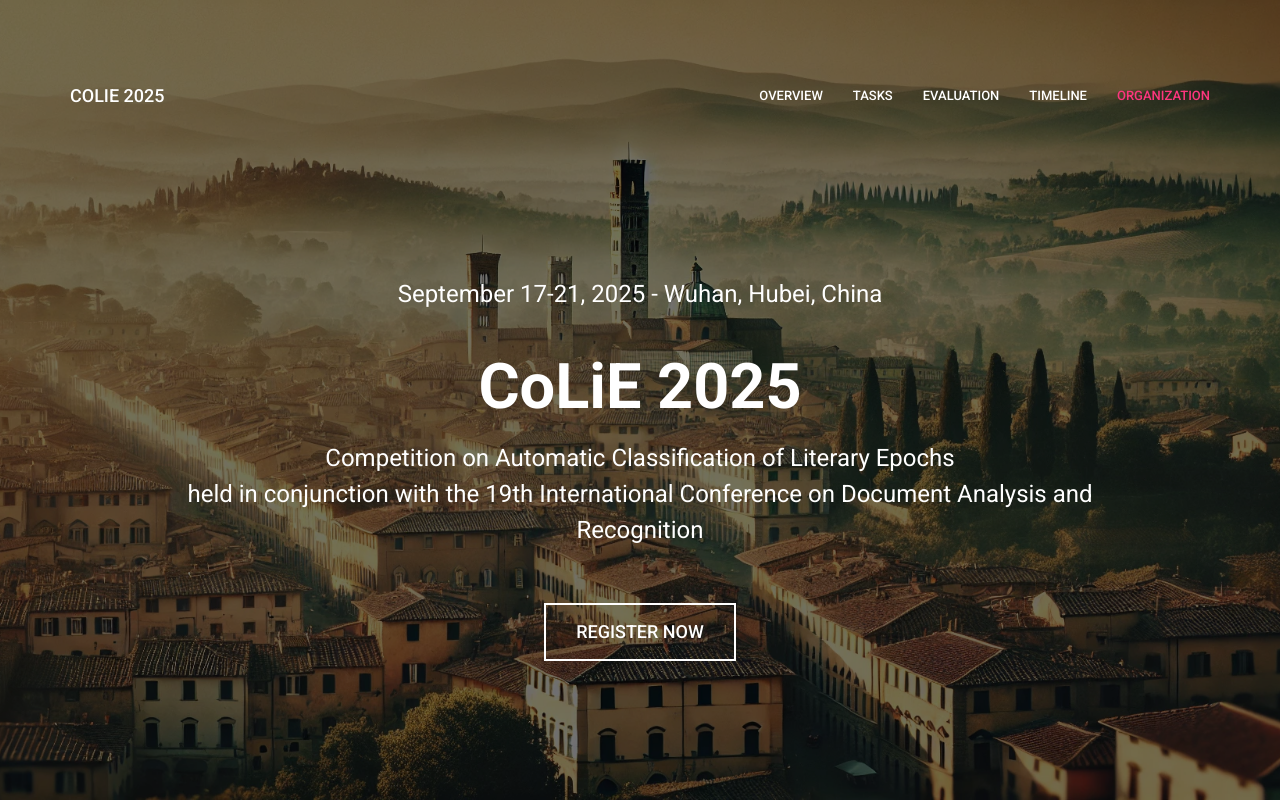
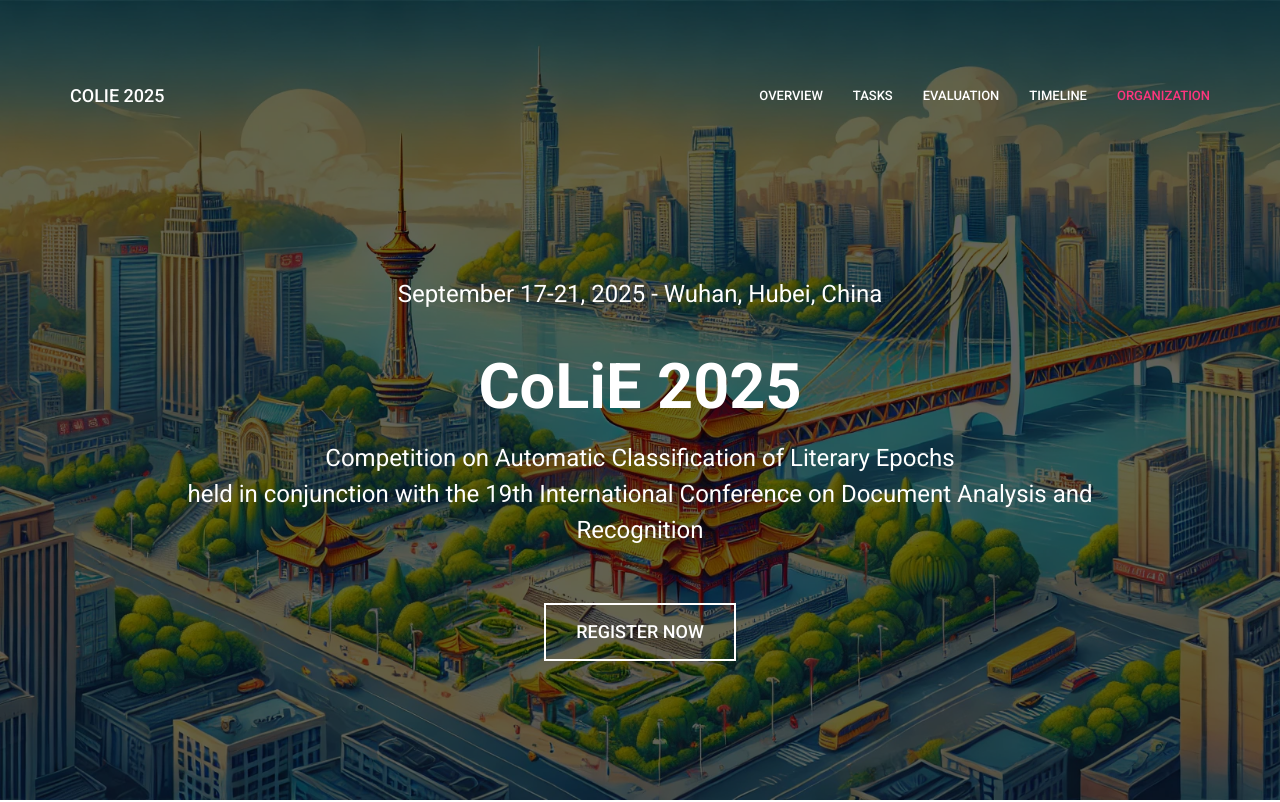
Before and after one commit to colie25/colie25.github.io, a plain HTML site: page index.html in a window 1280 px wide. Shown: the top 802 px of the page. Drawn offline with Linux system fonts and the light colour scheme.

Commit message:
Update background image

```diff
--- a/css/style.css
+++ b/css/style.css
@@ -365,7 +365,7 @@ button:focus,
 
 .jumbotron {
   position: relative; /* Ensure the pseudo-element is positioned correctly */
-  background: url("../img/bg/lucca.webp");
+  background: url("../img/bg/wuhan.webp");
   background-size: cover;
   padding: 0;
   margin: 0;
@@ -385,7 +385,7 @@ button:focus,
   left: 0;
   right: 0;
   bottom: 0;
-  background-color: rgba(0, 0, 0, 0.55); /* Adjust the color and opacity */
+  background-color: rgba(0, 0, 0, 0.6); /* Adjust the color and opacity */
   z-index: 1; /* Ensure the overlay is above the background image */
 }
 
```
Also changed, not shown: img/bg/lucca.webp (deleted), img/bg/wuhan.webp (added).
